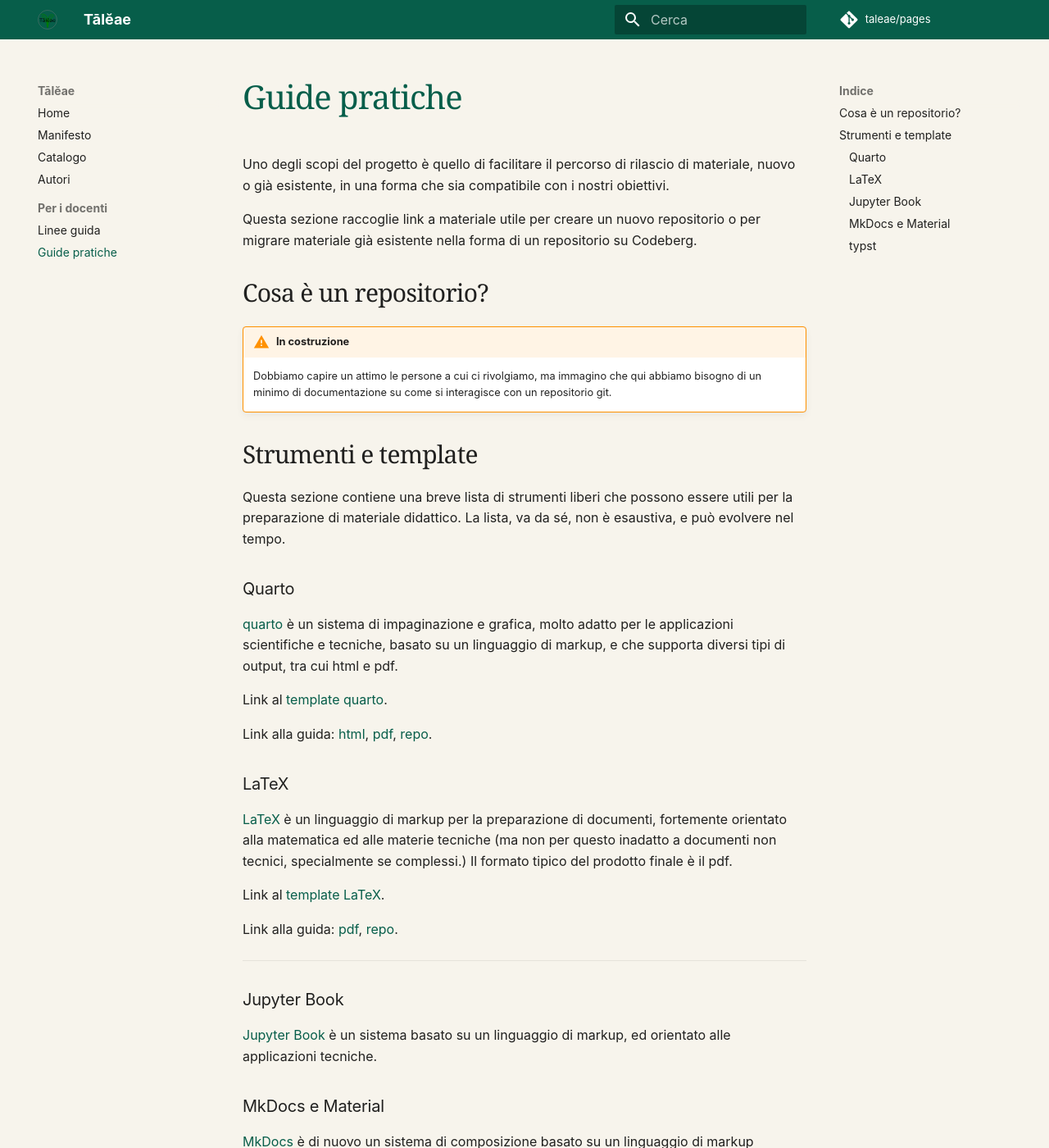
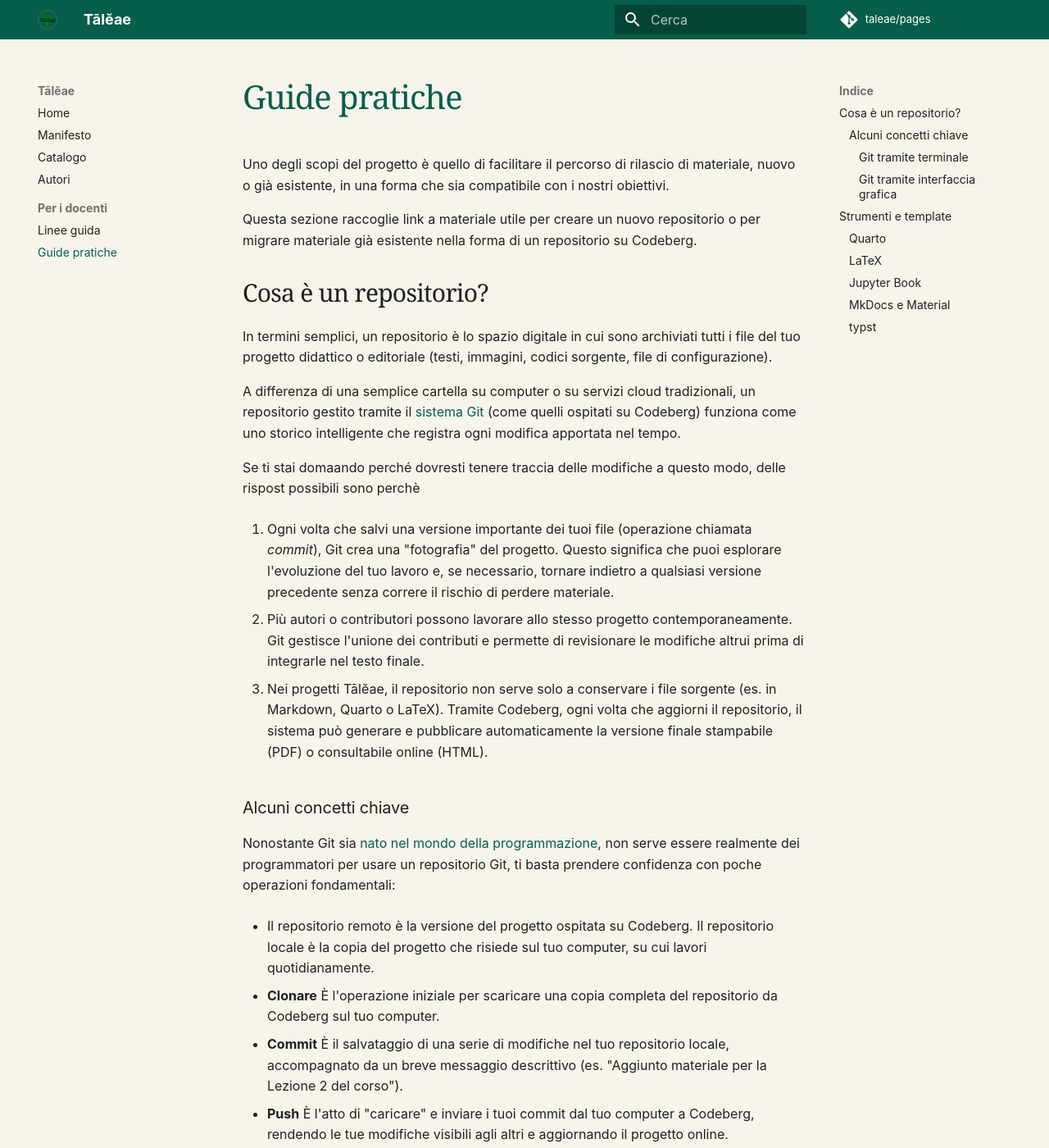
Before and after one commit to lucabaldini/taleae, an MkDocs documentation site: the page built from docs/tutorials.md, in a window 1280 px wide and 1400 px high. Shown: the whole window at 82% size. Built offline with MkDocs 1.6.1 and Material for MkDocs 9.7.7, drawn with Linux system fonts in a browser that asks for light colours; some of the changed text lies outside the part shown.

Commit message:
Aggiunta documentazione di base su Git

````diff
--- a/docs/tutorials.md
+++ b/docs/tutorials.md
@@ -11,11 +11,102 @@
 
 ## Cosa è un repositorio?
 
-!!! warning "In costruzione"
-    Dobbiamo capire un attimo le persone a cui ci rivolgiamo, ma immagino che
-    qui abbiamo bisogno di un minimo di documentazione su come si interagisce
-    con un repositorio git.
+In termini semplici, un repositorio è lo spazio digitale in cui sono archiviati
+tutti i file del tuo progetto didattico o editoriale (testi, immagini, codici
+sorgente, file di configurazione).
 
+A differenza di una semplice cartella su computer o su servizi cloud tradizionali,
+un repositorio gestito tramite il [sistema Git](https://git-scm.com/) (come quelli ospitati su Codeberg)
+funziona come uno storico intelligente che registra ogni modifica apportata nel tempo.
+
+Se ti stai domaando perché dovresti tenere traccia delle modifiche a questo modo,
+delle rispost possibili sono perchè
+
+1. Ogni volta che salvi una versione importante dei tuoi file (operazione chiamata _commit_),
+   Git crea una "fotografia" del progetto. Questo significa che puoi esplorare l'evoluzione
+   del tuo lavoro e, se necessario, tornare indietro a qualsiasi versione precedente
+   senza correre il rischio di perdere materiale.
+
+2. Più autori o contributori possono lavorare allo stesso progetto contemporaneamente.
+   Git gestisce l'unione dei contributi e permette di revisionare le modifiche altrui
+   prima di integrarle nel testo finale.
+
+3. Nei progetti Tālĕae, il repositorio non serve solo a conservare i file sorgente
+   (es. in Markdown, Quarto o LaTeX). Tramite Codeberg, ogni volta che aggiorni il repositorio,
+   il sistema può generare e pubblicare automaticamente la versione finale stampabile (PDF)
+   o consultabile online (HTML).
+
+### Alcuni concetti chiave
+
+Nonostante Git sia [nato nel mondo della programmazione](https://git-scm.com/book/it/v2/Per-Iniziare-Una-Breve-Storia-di-Git),
+non serve essere realmente dei programmatori per usare un repositorio Git, ti basta prendere
+confidenza con poche operazioni fondamentali:
+
+- Il repositorio remoto è la versione del progetto ospitata su Codeberg. Il repositorio
+  locale è la copia del progetto che risiede sul tuo computer, su cui lavori quotidianamente.
+
+- **Clonare** È l'operazione iniziale per scaricare una copia completa del repositorio
+   da Codeberg sul tuo computer.
+
+- **Commit** È il salvataggio di una serie di modifiche nel tuo repositorio locale, accompagnato
+  da un breve messaggio descrittivo (es. "Aggiunto materiale per la Lezione 2 del corso").
+
+- **Push** È l'atto di "caricare" e inviare i tuoi commit dal tuo computer a Codeberg,
+  rendendo le tue modifiche visibili agli altri e aggiornando il progetto online.
+
+- **Pull** È l'operazione opposta al push: scarica sul tuo computer gli ultimi aggiornamenti
+  che altri collaboratori o collaboratrici hanno caricato su Codeberg.
+
+Negli esempi di seguito è illustrato come sfruttare Git insieme ad altri strumenti _liberi_
+per produrre delle dispense e del materiale didattico.
+
+#### Git tramite terminale
+
+Per iniziare a usare Git tramite terminale, ti basta seguire pochi passaggi fondamentali.
+Per prima cosa, configura la tua identità eseguendo da terminale:
+```bash
+git config --global user.name "Il Tuo Nome"`
+git config --global user.email "tua.email@esempio.com"
+```
+Una volta fatto questo, puoi scaricare una copia del progetto sul tuo computer usando
+il comando
+```bash
+git clone <URL_DEL_REPOSITORY>
+```
+(copiando l'indirizzo HTTPS da Codeberg) ed entrare nella cartella creata con `cd nome-cartella`.
+
+Ad **esempio**, se vuoi vedere come sono costruite queste pagine web puoi eseguire:
+```bash
+git clone https://codeberg.org/taleae/pages.git
+```
+Durante il tuo lavoro di scrittura o modifica dei file, il ciclo quotidiano si basa
+su tre comandi principali:
+
+- digita `git status` per controllare quali file hai modificato,
+
+- `git add .` per selezionare tutte le modifiche e prepararle al salvataggio, e
+
+- `git commit -m "Messaggio descrittivo"` per creare una "fotografia" ufficiale del lavoro sul tuo computer.
+
+- Infine, per sincronizzare il tuo computer con Codeberg, usa `git push` per caricare online
+le tue modifiche salvate, oppure `git pull` per scaricare e integrare eventuali aggiornamenti
+fatti da altri collaboratori o collaboratrici.
+
+Una guida completa di Git è disponibile [qui](https://git-scm.com/docs), oppure sulla
+[documentazione ufficiale di Codeberg](https://docs.codeberg.org/).
+
+#### Git tramite interfaccia grafica
+
+Se preferisci evitare il terminale, puoi gestire il tuo repositorio e interagire con Git
+tramite un'interfaccia grafica (GUI) o un'interfaccia testuale interattiva (TUI) che semplificano
+notevolmente operazioni quotidiane come il _commit_, il _push_ e il _pull_. Esistono diversi
+strumenti liberi e intuitivi che puoi utilizzare, tra cui
+
+- **[SourceGit](https://sourcegit-scm.github.io/)**, un client grafico leggero e ricco di funzionalità per visualizzare la cronologia dei commit;
+
+- **[Gitnuro](https://gitnuro.com/)**, un'applicazione desktop moderna, veloce e pulita per la gestione del codice; oppure
+
+- **[lazygit](https://lazygit.dev/)**, un'interfaccia a terminale (TUI) estremamente efficiente e semplice da usare direttamente dalla riga di comando.
 
 ## Strumenti e template
 
@@ -23,6 +114,7 @@
 essere utili per la preparazione di materiale didattico. La lista, va da sé, non
 è esaustiva, e può evolvere nel tempo.
 
+---
 
 ### Quarto
 
@@ -37,6 +129,7 @@
 [pdf](https://taleae.codeberg.page/quarto_guide/quarto_guide.pdf),
 [repo](https://codeberg.org/taleae/quarto_guide).
 
+---
 
 ### LaTeX
 
@@ -60,6 +153,7 @@
 [Jupyter Book](https://jupyterbook.org/) è un sistema basato su un linguaggio di
 markup, ed orientato alle applicazioni tecniche.
 
+---
 
 ### MkDocs e Material
 
@@ -67,6 +161,7 @@
 su un linguaggio di markup orientato alla creazione di siti html statici.
 Questa pagina web è stata realizzata con questa tecnologia.
 
+---
 
 ### typst
 
````
